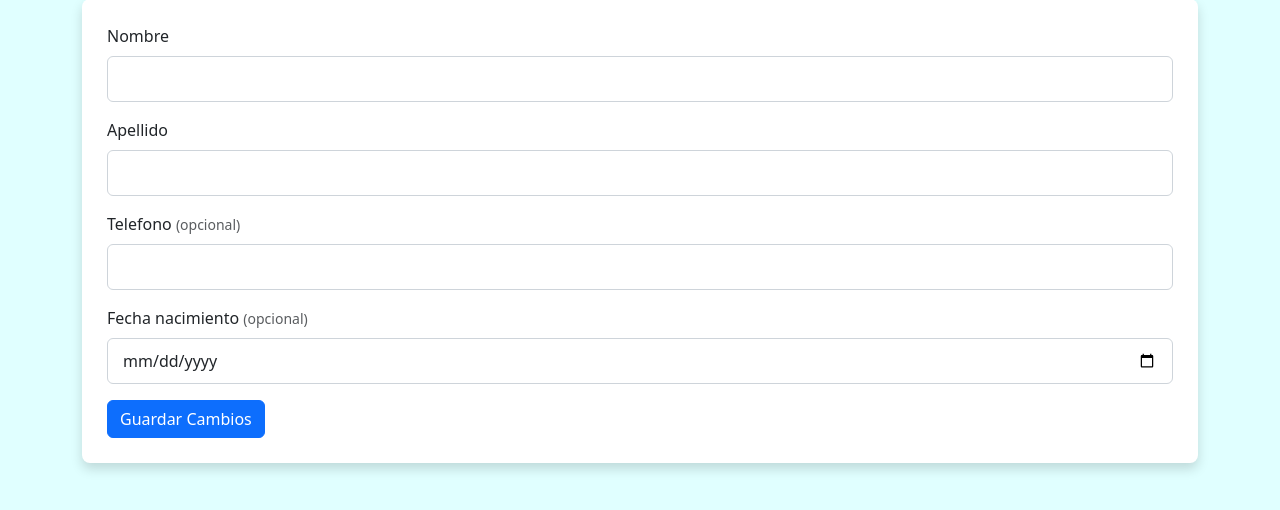
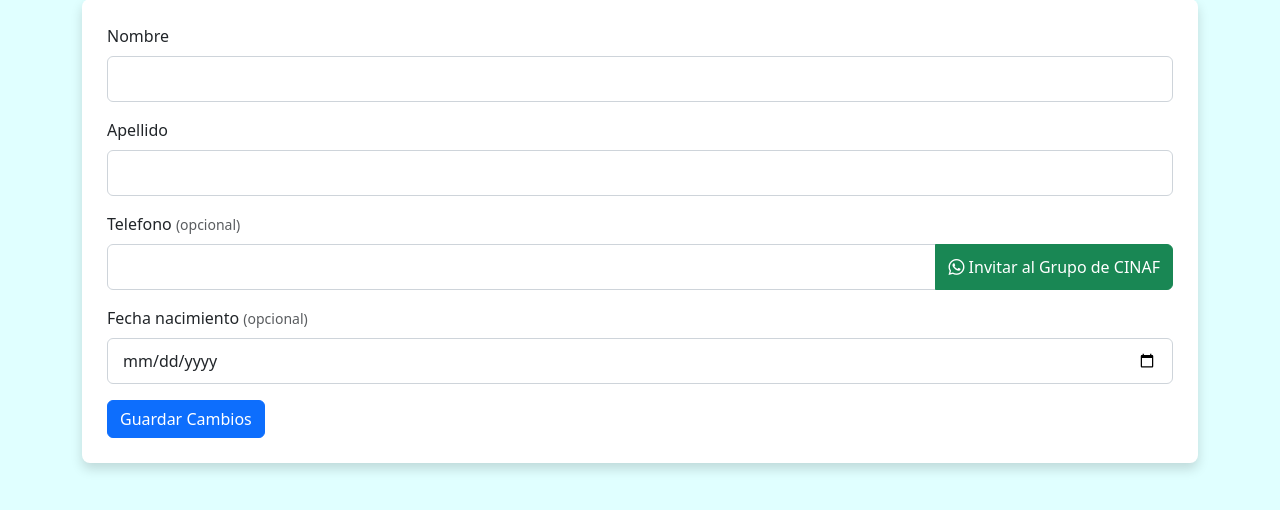
Before and after one commit to AgustinNormand/gymapp, a Django app: template socios/templates/socios/editar_socio.html in a window 1280 px wide. Shown: the part 193-703 px from the top of the page. Run offline with Django 5.2, Linux system fonts and the light colour scheme; the template is opened without the code that fills it: values that come from a table or form of the project are taken from there, others are empty.

Commit message:
feat: add WhatsApp group invite button to member edit form and update task list

```diff
--- a/socios/templates/socios/editar_socio.html
+++ b/socios/templates/socios/editar_socio.html
@@ -14,7 +14,16 @@
                 <small class="text-muted">(opcional)</small>
             {% endif %}
             </label>
-            {{ field }}
+            {% if field.name == 'telefono' %}
+            <div class="input-group">
+                {{ field }}
+                <button type="button" class="btn btn-success" onclick="invitarWhatsapp()">
+                    <i class="bi bi-whatsapp"></i> Invitar al Grupo de CINAF
+                </button>
+            </div>
+            {% else %}
+                {{ field }}
+            {% endif %}
             {% if field.errors %}
             <div class="text-danger">{{ field.errors }}</div>
             {% endif %}
@@ -22,4 +31,19 @@
         {% endfor %}
         <button type="submit" class="btn btn-primary">Guardar Cambios</button>
     </form>
+
+    <script>
+        function invitarWhatsapp() {
+            const telefono = document.getElementById('id_telefono').value;
+            if (telefono) {
+                // Eliminar cualquier caracter que no sea número
+                const telefonoLimpio = telefono.replace(/\D/g, '');
+                // Crear enlace de WhatsApp
+                const url = `https://wa.me/${telefonoLimpio}?text=Hola! Te invitamos al grupo de WhatsApp de CINAF! Ingresá a: https://chat.whatsapp.com/B9t6fWhhrqi5MzSpINSj0A`;
+                window.open(url, '_blank');
+            } else {
+                alert('Por favor, ingresa un número de teléfono primero.');
+            }
+        }
+    </script>
 {% endblock %}
```
Also changed, not shown: README.md.
